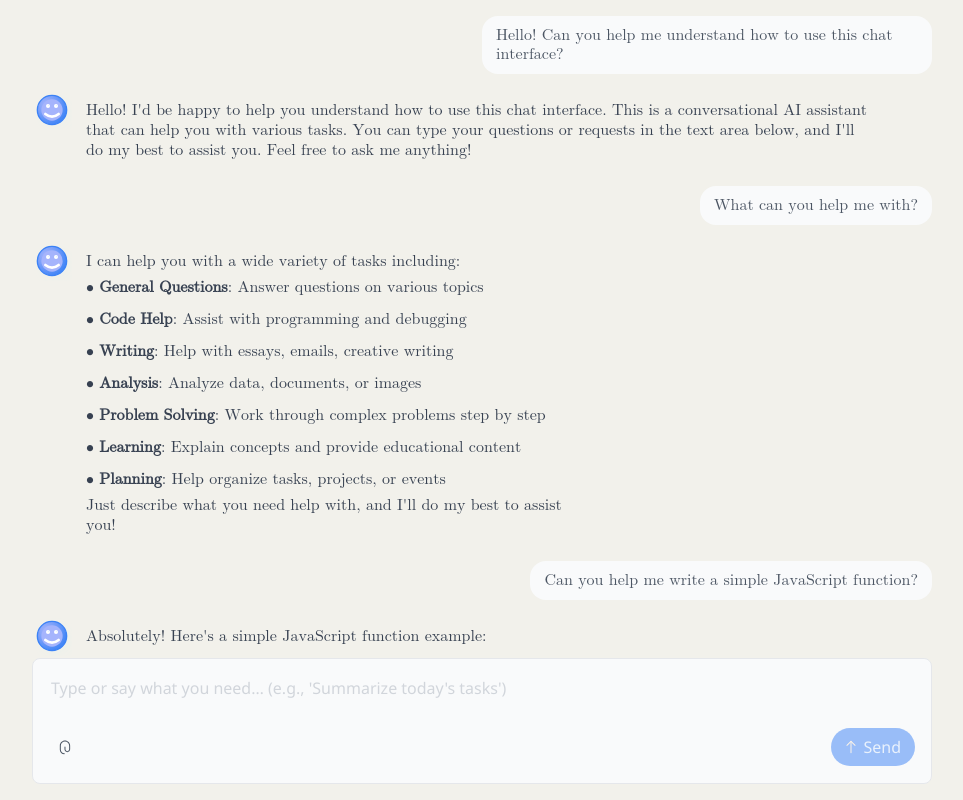
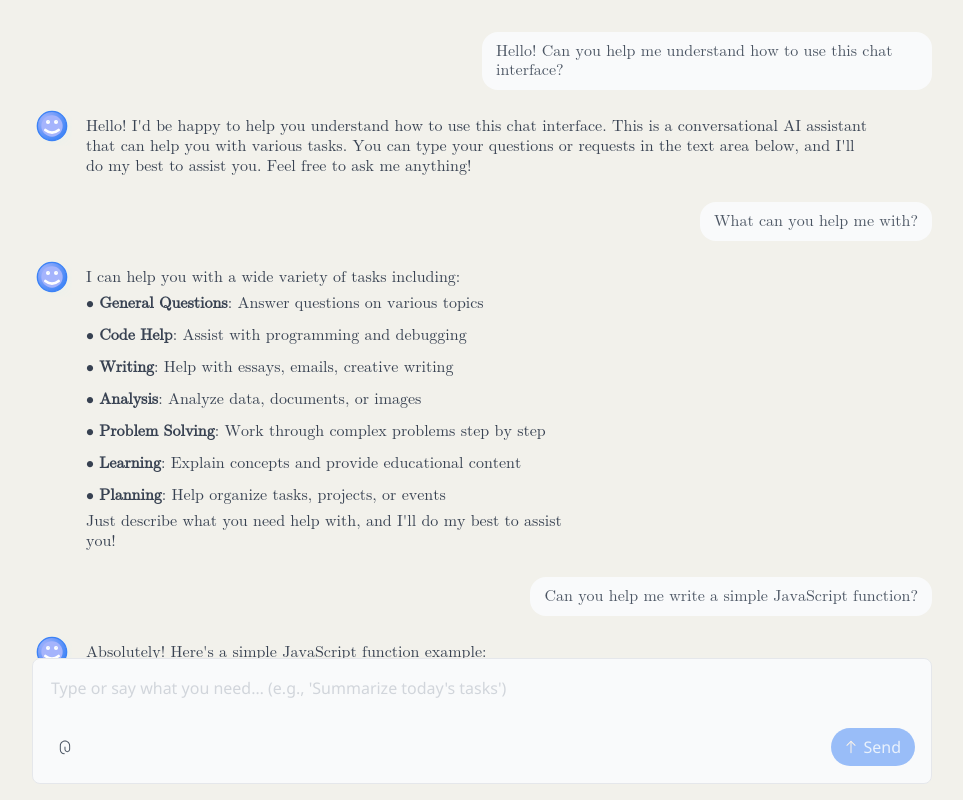
Before and after one commit to j-swaroop/ChatView, a Vue app: page /#/ in a window 1280 px wide. Shown: the whole page, without its empty margins (158-1121 px from the left). Built offline with nearby package versions, Linux system fonts and the light colour scheme; a web font is replaced by a local one.

Commit message:
refactor: Adjust layout properties in MainAIChatView for improved spacing; comment out unused properties in chatbot.store.js for clarity

```diff
--- a/src/components/ChatComponents/MainAIChatView.vue
+++ b/src/components/ChatComponents/MainAIChatView.vue
@@ -240,11 +240,13 @@ const getImageProcessingTimeText = computed(() => {
     flex-flow: column nowrap;
     align-items: center;
     justify-content: flex-start;
-    height: 100%;
+    // height: 100%;
     width: 100%;
     max-width: 56.25rem;
     gap: 1rem;
-    padding: 1rem 0;
+    padding: 2rem 0;
+    // padding-bottom: 2rem;
+    flex: 1 0 0;
 
     &.bottomSpacing {
       // padding-bottom: 58vh;
--- a/src/stores/chatbot.store.js
+++ b/src/stores/chatbot.store.js
@@ -122,6 +122,7 @@ export const useChatbotStore = defineStore('chatBotStore', {
         generatedImages: [],
       },
     ],
+    // conversationList: [],
     currentStreamAbortController: null,
     currentSelectedImageForFullView: '',
     hideFullPageImageViewer: false,
```
